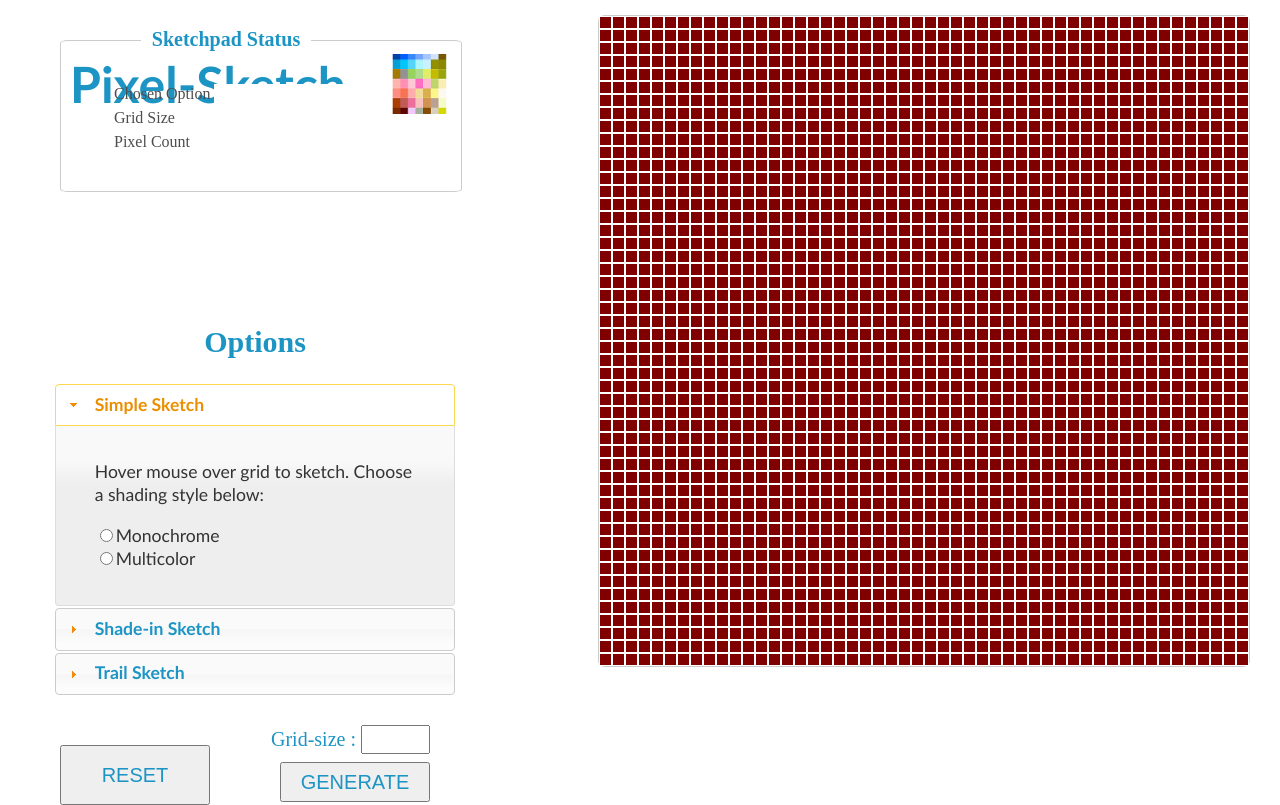
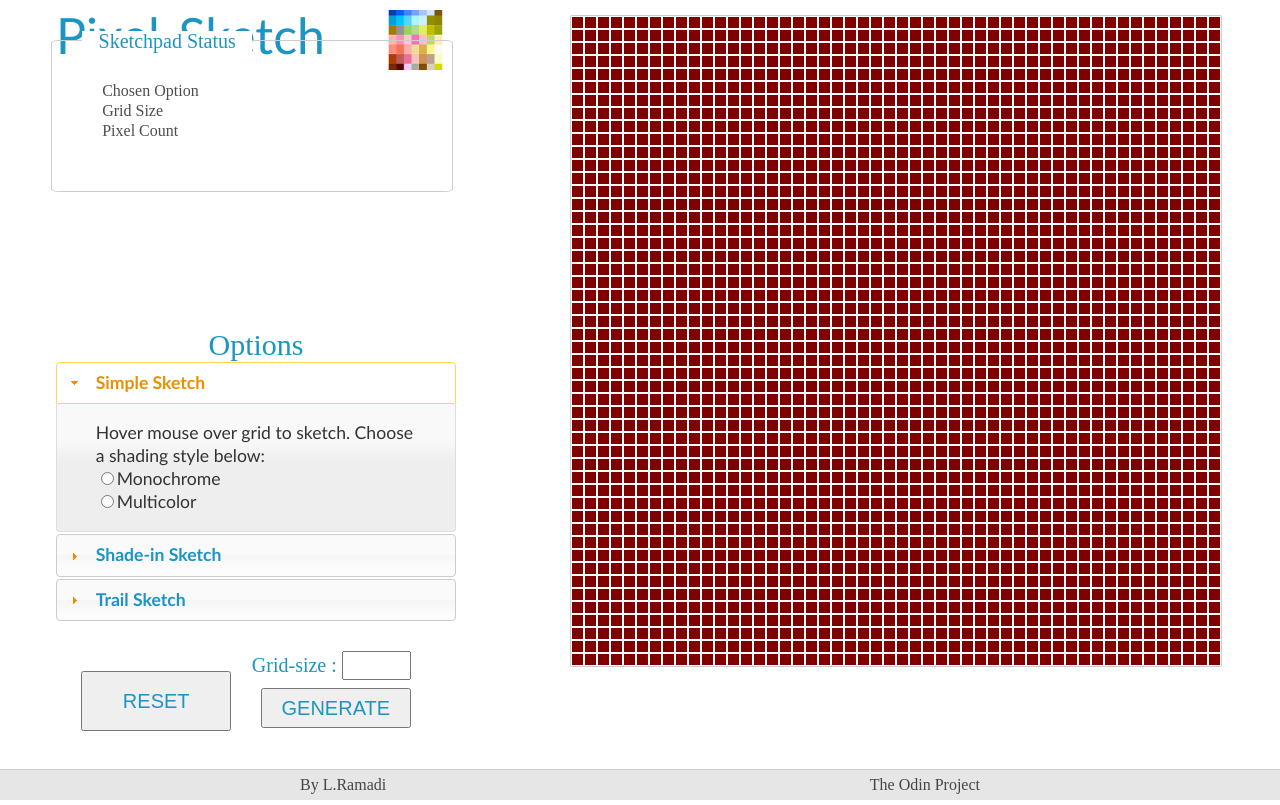
Before and after one commit to letsboogey/pixel_sketch_pad, a plain HTML site: page index.html in a window 1280 px wide. Drawn offline with nearby package versions, Linux system fonts and the light colour scheme.

Commit message:
40% progress but fixed layout issues

```diff
--- a/index.html
+++ b/index.html
@@ -9,14 +9,15 @@
 		<script src="pixeldraw.js"></script>
 
 		<!--stylesheets-->
+		<link rel="stylesheet" href="reset.css">
 		<link rel="stylesheet" href="jq/jquery-ui.min.css">
-		<link rel="stylesheet" type="text/css" href="pixeldraw.css">
+		<link rel="stylesheet" href="pixeldraw.css">
 
 	</head>
 
 	<body>
 
-		<div id="content-wrapper-left">
+		<div class="content-wrapper-left">
 
 			<!--webpage header-->
 			<header>
@@ -99,12 +100,16 @@
 
 				</div>
 
-				<div id="set-grid-size">
+				<div class="user-inputs">
+
+					<div id="set-grid-size">
 						Grid-size : <input type="text" name="grid-size" maxlength="3" size="3">
+					</div>
+
+					<button type="button" id="reset-button"> RESET </button>
+					<button type="button" id="generate-button"> GENERATE </button>
+
 				</div>
-
-				<button type="button" id="reset-button"> RESET </button>
-				<button type="button" id="generate-button"> GENERATE </button>
 
 			</div>
 
@@ -112,7 +117,7 @@
 
 
 		<!--The GRID, the centerpiece of the webpage-->
-		<div id="content-wrapper-right">
+		<div class="content-wrapper-right">
 			<div class="grid">
 
 			</div>
@@ -121,7 +126,9 @@
 
 		<!--You guessed it, this is the bottom of the webpage-->
 		<footer>
-			<div id="footer">
+			<div id="footer-alias">	</div>
+
+			<div class="footer">
 				<a href="https://github.com/letsboogey" id="left-foot">By L.Ramadi</a>
 				<a href="http://www.theodinproject.com/web-development-101/javascript-and-jquery?ref=lc-pb" id="right-foot">The Odin Project</a>
 			</div>
--- a/pixeldraw.css
+++ b/pixeldraw.css
@@ -1,67 +1,73 @@
-body{
-	width: 100%;
-	height: 100%;
+body,html{
 	margin: 0;
 	padding: 0;
 }
 
-#content-wrapper-left{
-	background-color: red;
-	width: 30%;
-	height: 100%;
-	margin: 0;
-	padding: 0;
+/*webpage layout */
+.content-wrapper-left{
+    position: absolute;
+    left: 0;
+    top: 0;
+    bottom: 0;
+    width:40%;
 }
 
+.content-wrapper-right{
+    position: absolute;
+    right: 0;
+    top: 0;
+    bottom: 0;
+    width:60%;
+}
+
+/*the title and logo for webpage*/
 #header{
-	float: left;
-	height: 100px;
-	width: 450px;
-	margin: 20px 30px;
-	padding-bottom: 20px;
+	position: relative;
+	width: 400px;
+	height: 80px;
+	margin: 0 auto;
+	padding-top: 10px;
 }
 
 #header > h1{
 	font-size: 50px;
 	font-family: "Trebuchet MS",sans-serif;
 	color: #1c94c4;
-	margin-left: 40px;
-	margin-bottom: 10px;
+	margin-top: 0;
 }
 
 #header > img{
-	float: right;
-	margin-top: -70px;
-	margin-right: 30px;
+	position: absolute;
+	right: 10px;
+	top: 10px;
 }
 
+/*Drawing pad status display area*/
 .grid-infobox{
 	width: 400px;
 	height: 150px;
-	float: left;
 	position: absolute;
-	left: 60px;
-	top: 40px;
+	left: 10%;
+	top: 5%;
 	border: 1px solid #cccccc;
 	border-radius: 2%;
 }
 
 #infobox-title{
 	width: 170px;
-	height: 40px;
+	height: 30px;
 	color: #1c94c4;
 	font-size: 20px;
 	background-color: #fff;
 	text-align: center;
-	position: relative;
-	float: left;
-	left: 80px;
-	top:-40px;
+	position: absolute;
+	left: 30px;
+	top: -10px;
 }
 
 table{
+	position: absolute;
 	float: left;
-	position: absolute;
 	top: 40px;
 	left: 50px;
 }
@@ -78,16 +84,13 @@ table{
 	font-size: 16px;
 }
 
-
+/*user controls area(left-bottom of screen)*/
 .user-control-wrapper{
-	width: 450px;
-	height: 450px;
 	position: absolute;
-	float: left;
-	clear: both;
-	left: 30px;
-	bottom:50px;
-	border:none;
+	width: 100%;
+	height: 480px;
+	left: 0;
+	bottom: 0;
 }
 
 #options-wrapper{
@@ -101,12 +104,20 @@ table{
 	font-size: 30px;
 }
 
+.user-inputs{
+	position: relative;
+	width: 80%;
+	height: 120px;
+	margin: 10px auto;
+	margin-bottom: 5px;
+}
+
 #set-grid-size{
 	font-size: 20px;
 	color: #1c94c4;
 	float: right;
+	margin-top: 20px;
 	margin-right: 50px;
-	margin-top: 20px;
 }
 
 #set-grid-size > input{
@@ -129,7 +140,6 @@ table{
 	font-size: 20px;
 	color: #1c94c4;
 	float: right;
-	clear: right;
 	margin-right: 50px;
 	margin-top: 8px;
 }
@@ -138,16 +148,13 @@ input{
 	font-size: 20px;
 }
 
-
+/*the sketchpad area*/
 .grid{
 	display: table;
-	border-spacing: 0;
 	height: 650px;
 	width: 650px;
-	float: right;
-	margin-right: 30px;
-	margin-top: 15px;
-	border-radius: 1%;
+	margin: 15px auto;
+	border-radius: 2px;
 	border:1px solid #cccccc;
 	background-color: #e6e6e6;
 }
@@ -162,32 +169,45 @@ input{
 	display: table-row;
 }
 
+/*helps identify when mouse hovers over footer area*/
+#footer-alias{
+	background-color: transparent;
+	position: absolute;
+	z-index: 1;
+	width: 100%;
+	height: 40px;
+	bottom: 0;
+}
 
-#footer{
+/*the footer*/
+.footer{
 	position: fixed;
+	z-index: 1;
 	width: 100%;
 	height: 30px;
+	bottom: 0;
 	border-top: 1px solid #cccccc;
 	background-color: #e6e6e6;
-	bottom:0;
-	margin: 0;
 	line-height: 30px;
 }
 
-#footer > a:hover{
+.footer > a{
+	color: #454545;
+	text-decoration: none;
+}
+
+.footer > a:hover{
 	text-decoration: underline;
 }
 
 #left-foot{
-	color: #454545;
-	text-decoration: none;
+	position: absolute;
 	float: left;
-	padding-left: 300px;
+	left: 300px;
 }
 
 #right-foot{
-	color: #454545;
-	text-decoration: none;
+	position: absolute;
 	float: right;
-	padding-right: 300px;
+	right: 300px;
 }
--- a/pixeldraw.js
+++ b/pixeldraw.js
@@ -1,12 +1,12 @@
 $(document).ready(function(){
 
-	//declare variables
+	//declare global variables
 
 	//create accordion menu for sketch-pad options
 	$('#menu').accordion();
 
 	//slide footer out of view when mouse is not at bottom
-	$('#footer').hide();
+
 
 
 
--- /dev/null
+++ b/reset.css
@@ -0,0 +1,2 @@
+/* Eric Meyer's Reset CSS v2.0 - http://cssreset.com */
+html,body,div,span,applet,object,iframe,h1,h2,h3,h4,h5,h6,p,blockquote,pre,a,abbr,acronym,address,big,cite,code,del,dfn,em,img,ins,kbd,q,s,samp,small,strike,strong,sub,sup,tt,var,b,u,i,center,dl,dt,dd,ol,ul,li,fieldset,form,label,legend,table,caption,tbody,tfoot,thead,tr,th,td,article,aside,canvas,details,embed,figure,figcaption,footer,header,hgroup,menu,nav,output,ruby,section,summary,time,mark,audio,video{border:0;font-size:100%;font:inherit;vertical-align:baseline;margin:0;padding:0}article,aside,details,figcaption,figure,footer,header,hgroup,menu,nav,section{display:block}body{line-height:1}ol,ul{list-style:none}blockquote,q{quotes:none}blockquote:before,blockquote:after,q:before,q:after{content:none}table{border-collapse:collapse;border-spacing:0}
```
